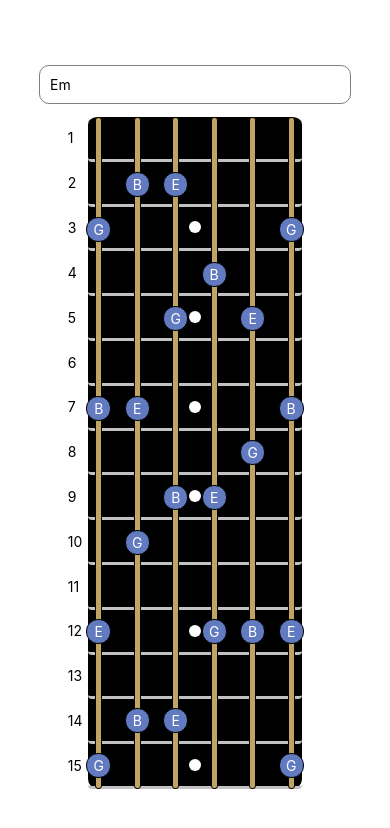
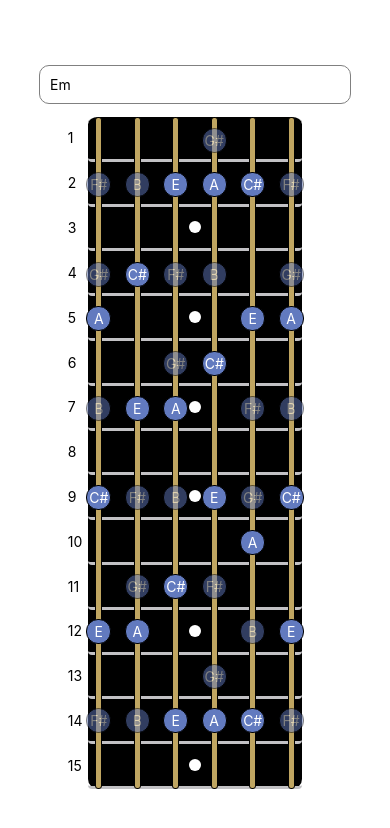
Before and after one commit to jacehalvorson/melody_spark, a React Native app: screen / in a window 390 px wide. Shown: the top 828 px of the page. Built offline with nearby package versions, Linux system fonts and the light colour scheme.

Commit message:
Greyed out pentatonic scale

```diff
--- a/App.js
+++ b/App.js
@@ -5,12 +5,17 @@ import Guitar from './src/components/guitar';
 import { GuitarString } from './src/music';
 import Note from './src/note';
 import NoteMap from './src/noteMap';
-import { getChordNotesFromString } from './src/getChordNotesFromString';
+import getNotes from './src/getChordNotesFromString';
 
-export default function App() {
-  const [ chord, setChord ] = React.useState( 'Em' );
-  let highlightedNotes = new NoteMap( );
-  highlightedNotes.update( getChordNotesFromString( chord ) );
+const highlightedNotes = new NoteMap( );
+const scaleNotes = new NoteMap( );
+
+export default function App( ) {
+  const [ chord, setChord ] = React.useState( 'A' );
+  const [ key, setKey ] = React.useState( 'E' );
+
+  highlightedNotes.update( getNotes( chord ) );
+  scaleNotes.update( getNotes( 'Epentatonic' ) );
 
   return (
     <View style={styles.container}>
@@ -18,8 +23,9 @@ export default function App() {
         style={styles.input}
         placeholder='Em'
         maxLength={5}
-        onChangeText={ ( value ) => { setChord( value ); highlightedNotes.reset( ) } } />
-      <Guitar notesDisplayed={highlightedNotes.getNoteMap( )} />
+        onChangeText={ ( value ) => { setChord( value ); highlightedNotes.reset( ); scaleNotes.reset( ) } } />
+        <Guitar notesDisplayed={highlightedNotes.getNoteMap( )}
+                scaleNotes={scaleNotes.getNoteMap( )} />
     </View>
   );
 }
--- a/src/components/guitar.tsx
+++ b/src/components/guitar.tsx
@@ -1,6 +1,7 @@
 import { StyleSheet, View, Text } from 'react-native';
 import Note from '../note';
 import { NoteSymbol } from '../music';
+import NoteMap from '../noteMap';
 
 const styles = StyleSheet.create({
    guitar: {
@@ -91,31 +92,39 @@ const styles = StyleSheet.create({
    },
 });
 
-function String( props: { fretsDisplayed: Note[] } ) {
+function String( props: { fretsHighlighted: (Note|null)[], scaleFrets: (Note|null)[] } ) {
    return (
-      <>
       <View style={styles.string}>
          {/* Highlighted notes */}
          <View style={styles.noteWrapper}>
             {[1, 2, 3, 4, 5, 6, 7, 8, 9, 10, 11, 12, 13, 14, 15].map( ( fretIndex ) => {
+               const highlightedFret = props.fretsHighlighted[ fretIndex ];
+               const scaleFret = props.scaleFrets[ fretIndex ];
                let additionalStyles = {};
-                  if ( !props.fretsDisplayed[ fretIndex ] ) {
-                     additionalStyles = { backgroundColor: 'transparent', borderColor: 'transparent' };
+               let symbol = '';
+
+               if ( highlightedFret !== null ) {
+                  symbol = NoteSymbol[ highlightedFret.getSymbol( ) ].replace( 'Sharp', '#' );
+                  additionalStyles = { opacity: 1 };
                }
+               else if ( scaleFret !== null ) {
+                  symbol = NoteSymbol[ scaleFret.getSymbol( ) ].replace( 'Sharp', '#' );
+                  additionalStyles = { opacity: 0.5 };
+               }
+               else {
+                  additionalStyles = { opacity: 0 };
+               }
+
                return (
                   <View style={Object.assign( {}, styles.note, additionalStyles )}>
-                        {( props.fretsDisplayed[ fretIndex ] )
-                              ? <Text style={{color: 'white'}}>
-                                    {NoteSymbol[ props.fretsDisplayed[ fretIndex ].getSymbol( ) ].replace( 'Sharp', '#' )}
+                     <Text style={{color: 'white'}}>
+                        {symbol}
                      </Text>
-                              : <></>
-                        }
                   </View>
                );
             })}
          </View>
       </View>
-      </>
    );
 }
 
@@ -140,7 +149,7 @@ function Dot( ) {
    );
 }
 
-export default function Guitar( props: { notesDisplayed: Note[][] } ) {
+export default function Guitar( props: { notesDisplayed: (Note|null)[][], scaleNotes: (Note|null)[][] } ) {
    return (
       <View style={styles.guitar}>
          {/* Fretboard */}
@@ -150,11 +159,14 @@ export default function Guitar( props: { notesDisplayed: Note[][] } ) {
             );
          })}
 
+
+
          <View style={styles.stringWrapper}>
             {/* Strings */}
             {[0, 1, 2, 3, 4, 5].map( ( stringIndex ) => {
                return (
-                  <String fretsDisplayed={ props.notesDisplayed[ stringIndex ] } />
+                  <String fretsHighlighted={ props.notesDisplayed[ stringIndex ] }
+                           scaleFrets={ props.scaleNotes[ stringIndex ] } />
                )
             })}
 
--- a/src/getChordNotesFromString.ts
+++ b/src/getChordNotesFromString.ts
@@ -1,8 +1,8 @@
 import { NoteSymbol, GuitarString, numSymbols } from './music';
 import Note from './note';
 
-export function getChordNotesFromString( chord: string ): Note[] {
-   if ( chord.length < 1 || chord.length > 5 ) {
+export default function getNotes( chord: string ): Note[] {
+   if ( chord.length < 1 ) {
       return [];
    }
 
@@ -14,23 +14,14 @@ export function getChordNotesFromString( chord: string ): Note[] {
       case 'A':
          baseNoteSymbol = NoteSymbol.A;
          break;
-      case 'A#':
-         baseNoteSymbol = NoteSymbol.ASharp;
-         break;
       case 'B':
          baseNoteSymbol = NoteSymbol.B;
          break;
       case 'C':
          baseNoteSymbol = NoteSymbol.C;
          break;
-      case 'C#':
-         baseNoteSymbol = NoteSymbol.CSharp;
-         break;
       case 'D':
          baseNoteSymbol = NoteSymbol.D;
-         break;
-      case 'D#':
-         baseNoteSymbol = NoteSymbol.DSharp;
          break;
       case 'E':
          baseNoteSymbol = NoteSymbol.E;
@@ -38,27 +29,30 @@ export function getChordNotesFromString( chord: string ): Note[] {
       case 'F':
          baseNoteSymbol = NoteSymbol.F;
          break;
-      case 'F#':
-         baseNoteSymbol = NoteSymbol.FSharp;
-         break;
       case 'G':
          baseNoteSymbol = NoteSymbol.G;
-         break;
-      case 'G#':
-         baseNoteSymbol = NoteSymbol.GSharp;
          break;
       default:
          return [];
    }
 
    // Find the chord scale degrees
-   if ( chord.length === 1 ) {
-      // Major chord ex. 'A'
-      chordNoteOffsets = [ 1, 5, 8 ];
+   // Check for sharp and flat symbols
+   let startOfRestOfString: number;
+   if ( chord[1] === '#' ) {
+      baseNoteSymbol = ( baseNoteSymbol + 1 ) % numSymbols;
+      startOfRestOfString = 2;
+   }
+   else if ( chord[1] === 'b' ) {
+      baseNoteSymbol = ( baseNoteSymbol + ( numSymbols - 1 ) ) % numSymbols;
+      startOfRestOfString = 2;
    }
    else {
+      startOfRestOfString = 1;
+   }
+
    // Match on the rest of the chord string for chord types
-      switch ( chord.substring( 1 ) ) {
+   switch ( chord.substring( startOfRestOfString ) ) {
       case 'm':
          // Minor chord ex. 'Am'
          chordNoteOffsets = [ 1, 4, 8 ];
@@ -77,13 +71,20 @@ export function getChordNotesFromString( chord: string ): Note[] {
          // Suspended 4th chord ex. 'Asus4'
          chordNoteOffsets = [ 1, 6, 8 ];
          break;
+      case 'pentatonic':
+         // Pentatonic scale ex. 'Apentatonic'
+         chordNoteOffsets = [ 1, 3, 5, 8, 10 ];
+         break;
+      case '':
+         // Major chord ex. 'A'
+         chordNoteOffsets = [ 1, 5, 8 ];
+         break;
       default:
          return [];
-      }
    }
 
    // Find the notes of the chord
    const baseNote: Note = new Note( GuitarString.E, baseNoteSymbol % numSymbols );
-   const chordNotes = baseNote.getChordNotes( chordNoteOffsets );
+   const chordNotes: Note[] = baseNote.getChordNotes( chordNoteOffsets );
    return chordNotes;
 }
```
Also changed, not shown: 1 other file (tests, documents, lock files or other folders). Lines whose indentation alone changed are shown as unchanged.
